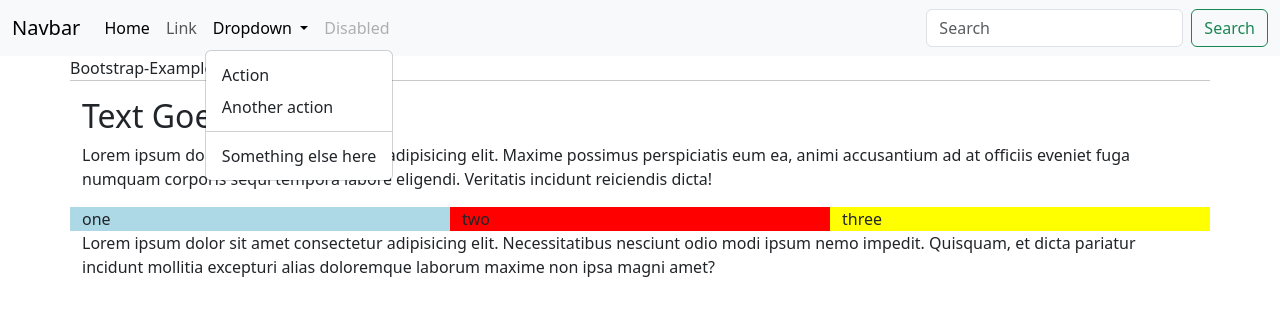
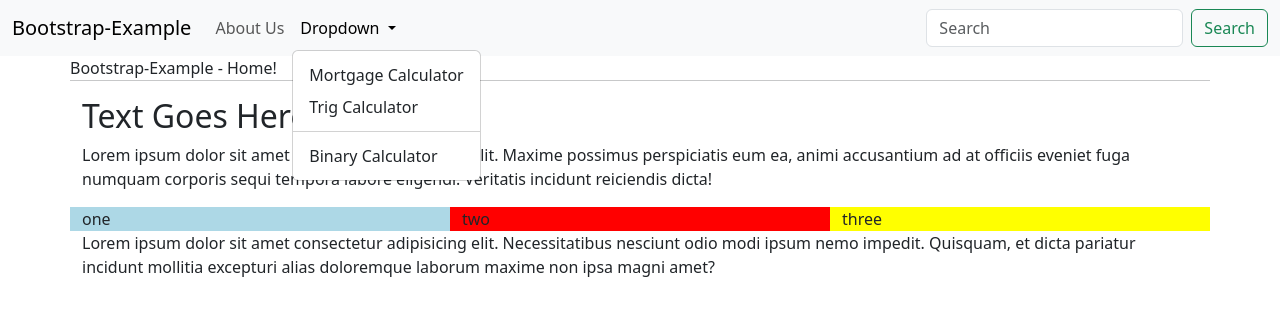
Before and after one commit to Dgonza19/bootstrap-example, a plain HTML site: page index.html in a window 1280 px wide. Both pictures are taken after a click on the button "Dropdown". Drawn offline with nearby package versions, Linux system fonts and the light colour scheme.

Commit message:
Changed NavBar

```diff
--- a/index.html
+++ b/index.html
@@ -12,34 +12,31 @@
 
 <body>
 
-  <header><nav class="navbar navbar-expand-lg bg-body-tertiary">
+  <header>
+    <nav class="navbar navbar-expand-lg bg-body-tertiary">
   <div class="container-fluid">
-      <a class="navbar-brand" href="#">Navbar</a>
+    <a class="navbar-brand" href="#">Bootstrap-Example</a>
     <button class="navbar-toggler" type="button" data-bs-toggle="collapse" data-bs-target="#navbarSupportedContent" aria-controls="navbarSupportedContent" aria-expanded="false" aria-label="Toggle navigation">
       <span class="navbar-toggler-icon"></span>
     </button>
     <div class="collapse navbar-collapse" id="navbarSupportedContent">
       <ul class="navbar-nav me-auto mb-2 mb-lg-0">
+
         <li class="nav-item">
-            <a class="nav-link active" aria-current="page" href="#">Home</a>
-          </li>
-          <li class="nav-item">
-            <a class="nav-link" href="#">Link</a>
+          <a class="nav-link" href="aboutus.html"> About Us</a>
         </li>
         <li class="nav-item dropdown">
           <a class="nav-link dropdown-toggle" href="#" role="button" data-bs-toggle="dropdown" aria-expanded="false">
             Dropdown
           </a>
           <ul class="dropdown-menu">
-              <li><a class="dropdown-item" href="#">Action</a></li>
-              <li><a class="dropdown-item" href="#">Another action</a></li>
+            <li><a class="dropdown-item" href="#">Mortgage Calculator</a></li>
+            <li><a class="dropdown-item" href="#">Trig Calculator</a></li>
             <li><hr class="dropdown-divider"></li>
-              <li><a class="dropdown-item" href="#">Something else here</a></li>
+            <li><a class="dropdown-item" href="#">Binary Calculator</a></li>
           </ul>
         </li>
-          <li class="nav-item">
-            <a class="nav-link disabled" aria-disabled="true">Disabled</a>
-          </li>
+
       </ul>
       <form class="d-flex" role="search">
         <input class="form-control me-2" type="search" placeholder="Search" aria-label="Search">
@@ -47,7 +44,8 @@
       </form>
     </div>
   </div>
-  </nav></header>
+</nav>
+</header>
 
   <main class="container">
 
```
Lines whose indentation alone changed are shown as unchanged.
